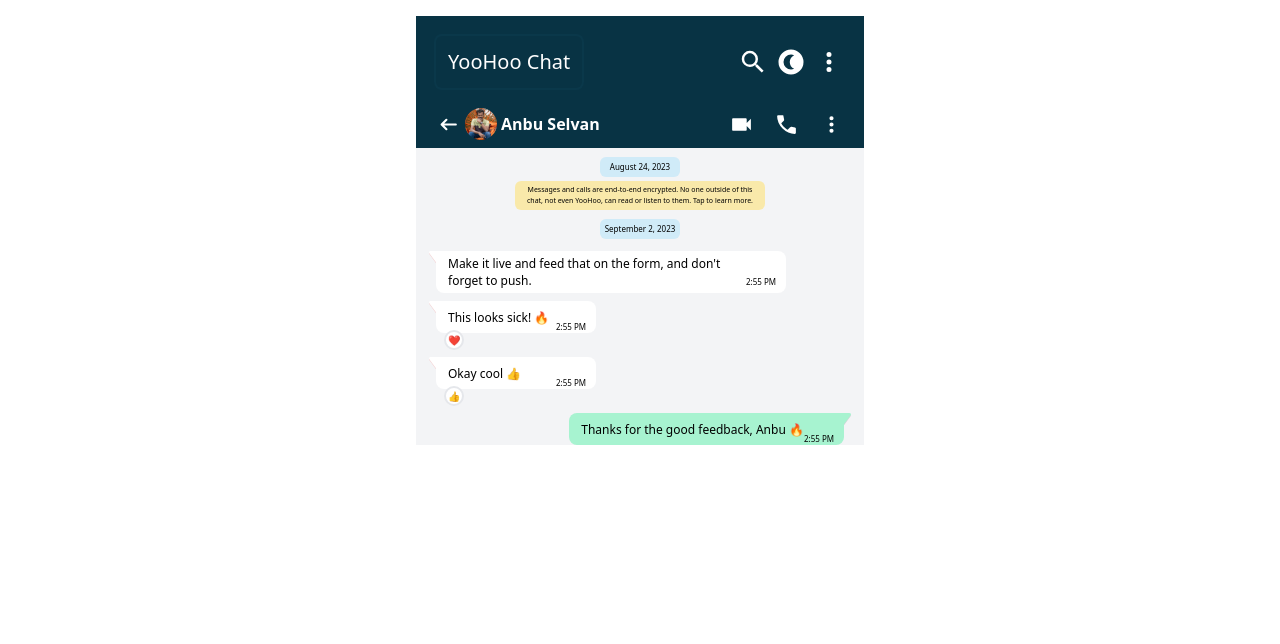
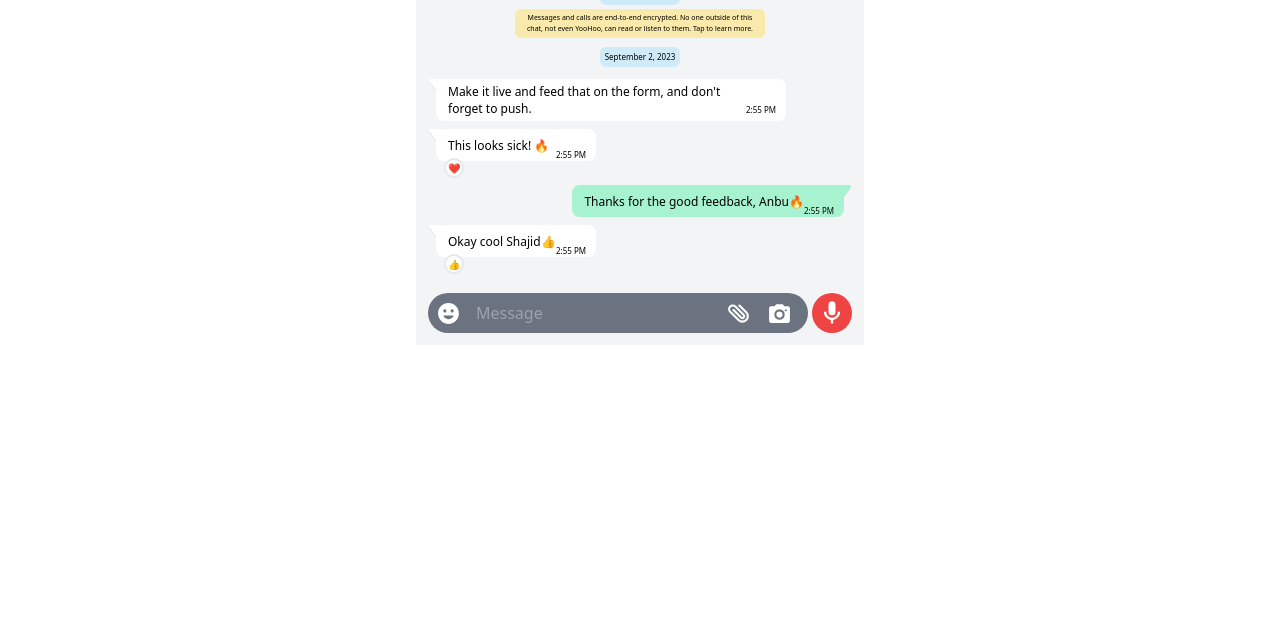
Before and after one commit to mshajid/chat-app-ui-challenge, a website: page anbu.html in a window 1280 px wide. Shown: the part 156-800 px from the top of the page. Drawn offline with Linux system fonts and the light colour scheme.

Commit message:
Added a chat message bar for chats

```diff
--- a/anbu.html
+++ b/anbu.html
@@ -10,12 +10,12 @@
 </head>
 <body>
     <main>
-        <div class="p-10 bg-slate-800 mb-5 flex flex-col justify-center items-center gap-y-2 bg-gradient-to-r from-cyan-900 to to-blue-950">
+        <!-- <div class="p-10 bg-slate-800 mb-5 flex flex-col justify-center items-center gap-y-2 bg-gradient-to-r from-cyan-900 to to-blue-950">
             <h1 class="text-center font-semibold text-4xl text-red-100">Yoohoo Chat App (UI Challenge)</h1>
             <span class="text-white font-light" >We've to create WhatsApp UI with our own imaginary App using HTML / Tailwind CSS
                 <a href="https://github.com/mshajid/chat-app-ui-challenge" target="_blank" class="p-1 rounded-md bg-cyan-700 hover:bg-cyan-800 ml-2">Source code</a>
             </span>
-        </div>
+        </div> -->
 
 
         <div class="max-w-md mx-auto block">
@@ -126,8 +126,6 @@
                         <div class="items-right text-[8px] flex justify-center items-start mt-5">
                             <span class="text-grey-600">2:55 PM</span>
                         </div>
-
-
                     </div>
                     <div class="relative">
                         <svg viewBox="0 0 8 13" height="13" width="8" preserveAspectRatio="xMidYMid meet" version="1.1" x="0px" y="0px" class="absolute left-[-8px] bottom-[19px]">
@@ -142,19 +140,38 @@
                 </div>
             </section>
 
+            <!-- ! Shajid's Chat -->
+            <section class="pl-5 pr-5 pt-2 bg-gray-100 flex justify-end">
+                <div class="relative">
+                    <div class="border-none pl-3 pr-[10px] py-0 max-w-[350px] bg-emerald-200 flex justify-start items-center rounded-tl-lg rounded-bl-lg rounded-br-lg">
+                        <div class="leading-[0.9] flex-1">
+                            <span class="text-xs text-black ">Thanks for the good feedback, Anbu🔥</span>
+                        </div>
+                        <div class="items-right text-[8px] flex justify-center items-start mt-5">
+                            <span class="text-grey-600">2:55 PM</span>
+                        </div>
+                    </div>
+                    <!-- * Chat SVG Tail -->
+                    <div class="relative">
+                        <svg viewBox="0 0 8 13" height="13" width="8" preserveAspectRatio="xMidYMid meet" class="absolute right-[-8px] top-[-32px]" version="1.1" x="0px" y="0px" enable-background="new 0 0 8 13" xml:space="preserve">
+                            <path opacity="0.13" d="M5.188,1H0v11.193l6.467-8.625 C7.526,2.156,6.958,1,5.188,1z"></path>
+                            <path fill="#a7f3d0" d="M5.188,0H0v11.193l6.467-8.625C7.526,1.156,6.958,0,5.188,0z"></path>
+                        </svg>
+                    </div>
+                </div>
+            </section>
+
             <!-- ! Third chat with emoji reaction -->
-            <section class="pl-5 pr-5 pt-2 pb-4 bg-gray-100">
+            <section class="pl-5 pr-5 pt-2 pb-6 bg-gray-100">
                 <div class="relative">
                     <div class="border-none pl-3 pr-[10px] py-0 max-w-[160px] bg-white flex justify-start items-center rounded-tr-lg rounded-br-lg rounded-bl-lg">
                         <div class="leading-[0.9] flex-1">
-                            <span class="text-xs text-black ">Okay cool 👍</span>
+                            <span class="text-xs text-black ">Okay cool Shajid👍</span>
 
                         </div>
                         <div class="items-right text-[8px] flex justify-center items-start mt-5">
                             <span class="text-grey-600">2:55 PM</span>
                         </div>
-
-
                     </div>
                     <div class="relative">
                         <svg viewBox="0 0 8 13" height="13" width="8" preserveAspectRatio="xMidYMid meet" version="1.1" x="0px" y="0px" class="absolute left-[-8px] bottom-[19px]">
@@ -169,24 +186,36 @@
                 </div>
             </section>
 
-            <!-- ! Shajid's Chat -->
-            <section class="pl-5 pr-5 pt-2 bg-gray-100 flex justify-end">
-                <div class="relative">
-                    <div class="border-none pl-3 pr-[10px] py-0 max-w-[350px] bg-emerald-200 flex justify-start items-center rounded-tl-lg rounded-bl-lg rounded-br-lg">
-                        <div class="leading-[0.9] flex-1">
-                            <span class="text-xs text-black ">Thanks for the good feedback, Anbu 🔥</span>
+            <section class="bg-gray-100 p-3 flex justify-start gap-x-1">
+                <div class="flex-1 relative">
+                    <input type="text" placeholder="Message" class="py-2 px-12 w-full rounded-full outline-none bg-gray-500 text-white">
+                    <div class="absolute top-0 left-2 py-2">
+                        <svg xmlns="http://www.w3.org/2000/svg" width="25" height="25" viewBox="0 0 24 24">
+                            <path fill="white" d="M11.99 2C6.47 2 2 6.48 2 12s4.47 10 9.99 10C17.52 22 22 17.52 22 12S17.52 2 11.99 2zM8.5 8c.83 0 1.5.67 1.5 1.5S9.33 11 8.5 11S7 10.33 7 9.5S7.67 8 8.5 8zm8.25 6.75c-.95 1.64-2.72 2.75-4.75 2.75s-3.8-1.11-4.75-2.75c-.19-.33.06-.75.44-.75h8.62c.39 0 .63.42.44.75zM15.5 11c-.83 0-1.5-.67-1.5-1.5S14.67 8 15.5 8s1.5.67 1.5 1.5s-.67 1.5-1.5 1.5z"/>
+                        </svg>
+                    </div>
+                    <!-- * Chat Right Emojis -->
+                    <div class="flex gap-x-4 absolute right-0 top-0 py-2 px-4 ml-4">
+                        <div>
+                            <svg xmlns="http://www.w3.org/2000/svg" width="25" height="25" viewBox="0 0 24 24">
+                                <g fill="none" fill-rule="evenodd">
+                                <path d="M24 0v24H0V0h24ZM12.593 23.258l-.011.002l-.071.035l-.02.004l-.014-.004l-.071-.035c-.01-.004-.019-.001-.024.005l-.004.01l-.017.428l.005.02l.01.013l.104.074l.015.004l.012-.004l.104-.074l.012-.016l.004-.017l-.017-.427c-.002-.01-.009-.017-.017-.018Zm.265-.113l-.013.002l-.185.093l-.01.01l-.003.011l.018.43l.005.012l.008.007l.201.093c.012.004.023 0 .029-.008l.004-.014l-.034-.614c-.003-.012-.01-.02-.02-.022Zm-.715.002a.023.023 0 0 0-.027.006l-.006.014l-.034.614c0 .012.007.02.017.024l.015-.002l.201-.093l.01-.008l.004-.011l.017-.43l-.003-.012l-.01-.01l-.184-.092Z"/>
+                                <path fill="white" d="M18.71 17.565a4.25 4.25 0 0 0 0-6.01l-6.54-6.54A1 1 0 0 1 13.584 3.6l6.54 6.54a6.25 6.25 0 1 1-8.838 8.84l-7.954-7.955A4.501 4.501 0 0 1 9.698 4.66l7.953 7.953a2.752 2.752 0 0 1-3.892 3.891L6.513 9.257a1 1 0 0 1 1.414-1.415l7.247 7.247a.751.751 0 0 0 1.063-1.062L8.284 6.074A2.501 2.501 0 0 0 4.746 9.61l7.954 7.954a4.25 4.25 0 0 0 6.01 0Z"/>
+                                </g>
+                            </svg>
                         </div>
-                        <div class="items-right text-[8px] flex justify-center items-start mt-5">
-                            <span class="text-grey-600">2:55 PM</span>
+                        <div>
+                            <svg xmlns="http://www.w3.org/2000/svg" width="25" height="25" viewBox="0 0 24 24">
+                                <path fill="white" d="M12 18q2.075 0 3.538-1.462Q17 15.075 17 13q0-2.075-1.462-3.538Q14.075 8 12 8Q9.925 8 8.463 9.462Q7 10.925 7 13q0 2.075 1.463 3.538Q9.925 18 12 18Zm0-2q-1.25 0-2.125-.875T9 13q0-1.25.875-2.125T12 10q1.25 0 2.125.875T15 13q0 1.25-.875 2.125T12 16Zm6-6q.425 0 .712-.288Q19 9.425 19 9t-.288-.713Q18.425 8 18 8t-.712.287Q17 8.575 17 9t.288.712Q17.575 10 18 10ZM4 21q-.825 0-1.412-.587Q2 19.825 2 19V7q0-.825.588-1.412Q3.175 5 4 5h3.15L8.7 3.325q.15-.15.337-.238Q9.225 3 9.425 3h5.15q.2 0 .388.087q.187.088.337.238L16.85 5H20q.825 0 1.413.588Q22 6.175 22 7v12q0 .825-.587 1.413Q20.825 21 20 21Z"/>
+                            </svg>
                         </div>
                     </div>
-                    <!-- * Chat SVG Tail -->
-                    <div class="relative">
-                        <svg viewBox="0 0 8 13" height="13" width="8" preserveAspectRatio="xMidYMid meet" class="absolute right-[-8px] top-[-32px]" version="1.1" x="0px" y="0px" enable-background="new 0 0 8 13" xml:space="preserve">
-                            <path opacity="0.13" d="M5.188,1H0v11.193l6.467-8.625 C7.526,2.156,6.958,1,5.188,1z"></path>
-                            <path fill="#a7f3d0" d="M5.188,0H0v11.193l6.467-8.625C7.526,1.156,6.958,0,5.188,0z"></path>
-                        </svg>
-                    </div>
+                </div>
+
+                <div class="bg-red-500 flex justify-center items-center w-10 h-10 rounded-full">
+                    <svg xmlns="http://www.w3.org/2000/svg" width="28" height="28" viewBox="0 0 24 24">
+                        <path fill="white" d="M12 2a3 3 0 0 1 3 3v6a3 3 0 0 1-3 3a3 3 0 0 1-3-3V5a3 3 0 0 1 3-3m7 9c0 3.53-2.61 6.44-6 6.93V21h-2v-3.07c-3.39-.49-6-3.4-6-6.93h2a5 5 0 0 0 5 5a5 5 0 0 0 5-5h2Z"/>
+                    </svg>
                 </div>
             </section>
         </div>
```
Also changed, not shown: assets/css/output.css.
